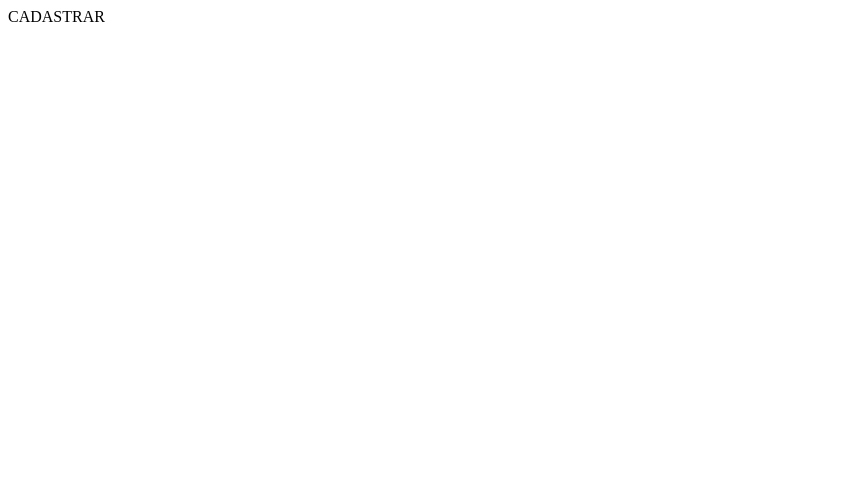
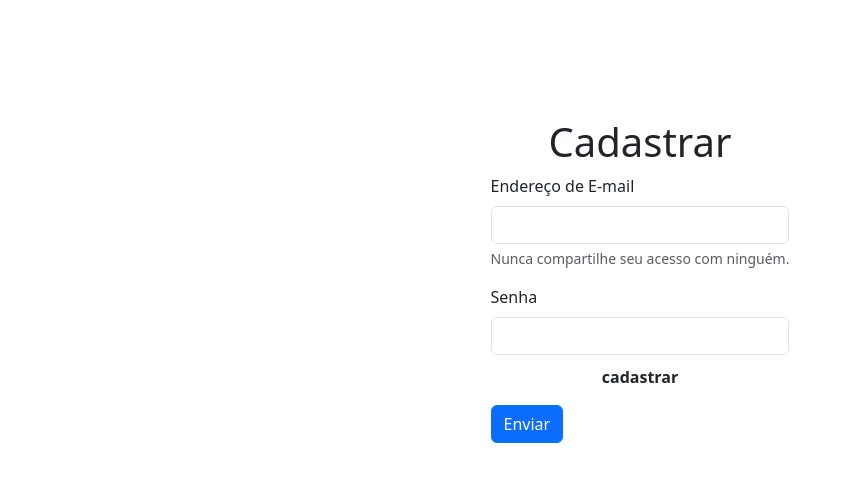
Before and after one commit to RafaelFrire/devlab, a React (Vite) app: page /signup in a window 1280 px wide. Shown: the top 482 px of the page, without its empty margins (0-844 px from the left). Built offline with nearby package versions, Linux system fonts and the light colour scheme.

Commit message:
creating pages + context

```diff
--- a/src/App.tsx
+++ b/src/App.tsx
@@ -1,4 +1,4 @@
-
+import 'bootstrap/dist/css/bootstrap.min.css';
 import Router from './Router/Router'
 
 function App() {
--- a/src/Router/Router.tsx
+++ b/src/Router/Router.tsx
@@ -1,16 +1,23 @@
 import { BrowserRouter, Routes, Route } from "react-router-dom";
+import Home from '../pages/Home'
 import Signup from "../pages/Signup";
 import Signin from "../pages/Signin";
 
+
+const Private = ({Item}:any) =>{
+    const signed = false;
+    return signed ? <Item />:<Signin />
+}
 
 function Router()
 {
     return(
         <BrowserRouter>
         <Routes>
+            <Route path="/home" element={<Private item={Home}/>}/>
             <Route path="/" element={<Signin />}/>
             <Route path="/signup" element={<Signup />}/>
-            <Route path="/sign in" element={<Signup />}/>
+            <Route path="*" element={<Signin />}/>
         </Routes>
 
      </BrowserRouter>
--- /dev/null
+++ b/src/components/form/Index.tsx
@@ -0,0 +1,38 @@
+import React from 'react'
+import './index.css';
+
+interface FormProps{
+    title: string,
+}
+
+const Index: React.FC<FormProps> = ({title}:FormProps) =>{
+    const [email, setEmail] = React.useState('');
+    const [pwd, setPwd] = React.useState('');
+
+
+  return (
+    <div className='main-container'>
+        <form>
+            <h1>{title}</h1>
+            <div className="mb-3">
+            <label htmlFor="InputEmail" className="form-label">Endereço de E-mail</label>
+            <input type="email"
+            className="form-control" id="InputEmail" aria-describedby="emailHelp" onChange={(e) => setEmail(e.target.value)}/>
+            <div id="emailHelp" className="form-text">Nunca compartilhe seu acesso com ninguém.</div>
+        </div>
+        <div className="mb-3">
+            <label htmlFor="exampleInputPassword1" className="form-label">Senha</label>
+            <input type="password" className="form-control" id="exampleInputPassword1" onChange={(e) => setPwd(e.target.value)}/>
+            <p>cadastrar</p>
+        </div>
+
+        <button type="submit" className="btn btn-primary ">Enviar</button>
+    </form>
+    </div>
+
+
+
+  )
+}
+
+export default Index;
--- /dev/null
+++ b/src/components/form/index.css
@@ -0,0 +1,30 @@
+
+.main-container{
+    display: flex;
+    flex-direction: column;
+    justify-content: center;
+
+    height: 70vh;
+
+}
+
+h1{
+    text-align: center;
+}
+
+button{
+    margin: 0 auto;
+}
+
+p{
+    text-align: center;
+    font-weight: bold;
+    margin: 10px auto;
+    cursor: pointer;
+
+}
+
+form{
+    max-width: 500px;
+    margin: 0px auto;
+}
--- /dev/null
+++ b/src/components/header/Index.tsx
@@ -0,0 +1,12 @@
+import React from 'react'
+
+function Index() {
+  return (
+    <div className='container'>
+        <h1>my header</h1>
+
+    </div>
+  )
+}
+
+export default Index;
--- /dev/null
+++ b/src/pages/Home.tsx
@@ -0,0 +1,9 @@
+import React from 'react'
+
+function Home() {
+  return (
+    <div>ESSA É A PÁGINA HOME</div>
+  )
+}
+
+export default Home
--- a/src/pages/Signin.tsx
+++ b/src/pages/Signin.tsx
@@ -1,8 +1,15 @@
-import React from 'react'
+import Form from '../components/form/index.tsx'
+
 
 function Signin() {
   return (
-    <div>FAZER LOGIN</div>
+    <>
+
+        <Form title='Login'/>
+
+
+    </>
+
   )
 }
 
--- a/src/pages/Signup.tsx
+++ b/src/pages/Signup.tsx
@@ -1,8 +1,12 @@
 import React from 'react'
-
+import Form from '../components/form/Index'
 function signup() {
   return (
-    <div>CADASTRAR </div>
+
+    <>
+      <Form title='Cadastrar'/>
+    </>
+
   )
 }
 
```
Also changed, not shown: src/context/auth/Auth.tsx (added, +23 -0 lines), src/components/header/index.ts (added).
